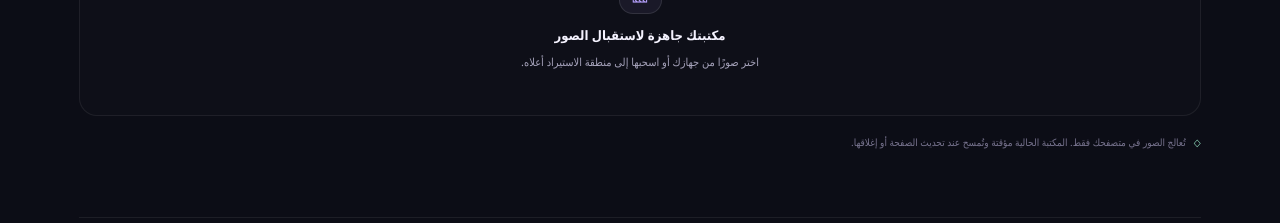
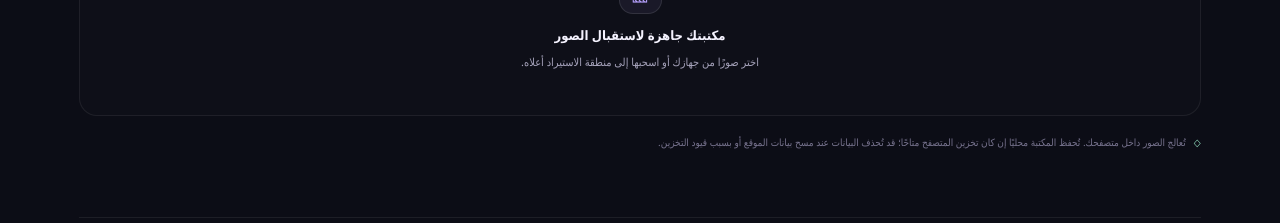
Before and after one commit to majd7772233-a11y/waraqati, a React (Vite) app: page / in a window 1280 px wide. Shown: the part 1280-1503 px from the top of the page. Built offline with nearby package versions, Linux system fonts and the light colour scheme.

Commit message:
Correct privacy copy for persistent local image storage

```diff
--- a/src/i18n.ts
+++ b/src/i18n.ts
@@ -7,7 +7,7 @@ export const messages = {
   footer:"ورقتي — ورقتك، على طريقتك.",language:"English",localWorkspace:"مساحة عمل محلية",heroNote:"من الفكرة إلى الورقة — بطريقتك أنت.",localProcessing:"معالجة محلية",printReady:"مصمم للطباعة",previewDescription:"معاينة توضيحية لورقة مطبوعة تضم ثلاثة مواضع للصور",freeLayout:"تخطيط حر",readyToCreate:"جاهز للإبداع",moments:"لحظاتك",
   workspaceLabel:"02 / مساحة العمل",toolsSubtitle:"أدوات متخصصة، ومساحة واحدة لكل أفكارك.",toolCount:"أدوات",layoutDescription:"رتّب الصور على مقاسات الورق بدقة.",stickersDescription:"جهّز الملصقات في شبكات مرنة للطباعة.",photosDescription:"أنشئ أوراق Contact Sheet وصورًا شخصية بمقاسات قابلة للتخصيص.",batchDescription:"حوّل الصيغ، غيّر الأبعاد، اضغط الصور، أعد تسميتها واكتشف التكرارات.",toolsDisclaimer:"استوديو التخطيط والصور والمعالجة الجماعية متاحة الآن؛ تتم المعالجة محليًا داخل المتصفح.",principlesLabel:"مبادئ ورقتي",footerSignature:"صُنع للإبداع",
   libraryKicker:"01 / مكتبة الصور",libraryTitle:"كل صورك، في مكان واحد.",librarySubtitle:"استورد صورك محليًا، راجعها، رتّبها، وحدد ما تحتاجه لتصميمك التالي.",imagesCount:"صورة",dropZoneLabel:"منطقة استيراد الصور",dropTitle:"أفلت صورك هنا",dropSubtitle:"أو اختر صورًا متعددة أو مجلدًا كاملًا أو ملف ZIP.",chooseImages:"اختيار الصور",chooseFolder:"اختيار مجلد",importZip:"استيراد ZIP",supportedFormats:"الصيغ الشائعة: JPG، PNG، WebP، GIF، BMP، AVIF، TIFF. لا يتم رفع الملفات إلى خادم.",
-  processing:"جارٍ فحص الصور واستيرادها…",zipError:"تعذر قراءة أرشيف ZIP. تأكد أنه ملف سليم وغير مشفر، ثم حاول مجددًا.",importComplete:"اكتمل الاستيراد",accepted:"تمت الإضافة",unsupported:"غير مدعوم",damaged:"تالف أو تعذر فتحه",duplicates:"مكرر",selectedCount:"محدد",searchImages:"ابحث باسم الصورة…",sortBy:"ترتيب",sortName:"الاسم",sortSize:"الحجم",sortDate:"الأحدث",selectAll:"تحديد الكل",deselectAll:"إلغاء التحديد",resultsCount:"نتيجة",deleteSelected:"حذف المحدد",clearLibrary:"إفراغ المكتبة",selectImage:"تحديد الصورة",deselectImage:"إلغاء تحديد الصورة",emptyLibrary:"مكتبتك جاهزة لاستقبال الصور",emptyLibraryHint:"اختر صورًا من جهازك أو اسحبها إلى منطقة الاستيراد أعلاه.",noSearchResults:"لم نعثر على صور مطابقة",tryDifferentSearch:"جرّب كلمة أخرى أو امسح البحث.",privacyNote:"تُعالج الصور في متصفحك فقط. المكتبة الحالية مؤقتة وتُمسح عند تحديث الصفحة أو إغلاقها.",landscape:"أفقي",portrait:"عمودي"
+  processing:"جارٍ فحص الصور واستيرادها…",zipError:"تعذر قراءة أرشيف ZIP. تأكد أنه ملف سليم وغير مشفر، ثم حاول مجددًا.",importComplete:"اكتمل الاستيراد",accepted:"تمت الإضافة",unsupported:"غير مدعوم",damaged:"تالف أو تعذر فتحه",duplicates:"مكرر",selectedCount:"محدد",searchImages:"ابحث باسم الصورة…",sortBy:"ترتيب",sortName:"الاسم",sortSize:"الحجم",sortDate:"الأحدث",selectAll:"تحديد الكل",deselectAll:"إلغاء التحديد",resultsCount:"نتيجة",deleteSelected:"حذف المحدد",clearLibrary:"إفراغ المكتبة",selectImage:"تحديد الصورة",deselectImage:"إلغاء تحديد الصورة",emptyLibrary:"مكتبتك جاهزة لاستقبال الصور",emptyLibraryHint:"اختر صورًا من جهازك أو اسحبها إلى منطقة الاستيراد أعلاه.",noSearchResults:"لم نعثر على صور مطابقة",tryDifferentSearch:"جرّب كلمة أخرى أو امسح البحث.",privacyNote:"تُعالج الصور داخل متصفحك. تُحفظ المكتبة محليًا إن كان تخزين المتصفح متاحًا؛ قد تُحذف البيانات عند مسح بيانات الموقع أو بسبب قيود التخزين.",landscape:"أفقي",portrait:"عمودي"
  },
  en: {
   brand:"Waraqati",eyebrow:"IMAGE & PRINT STUDIO",title:"Every image has its place.",subtitle:"Arrange your photos, shape your layout, and prepare your pages for print — all in one workspace.",
```
